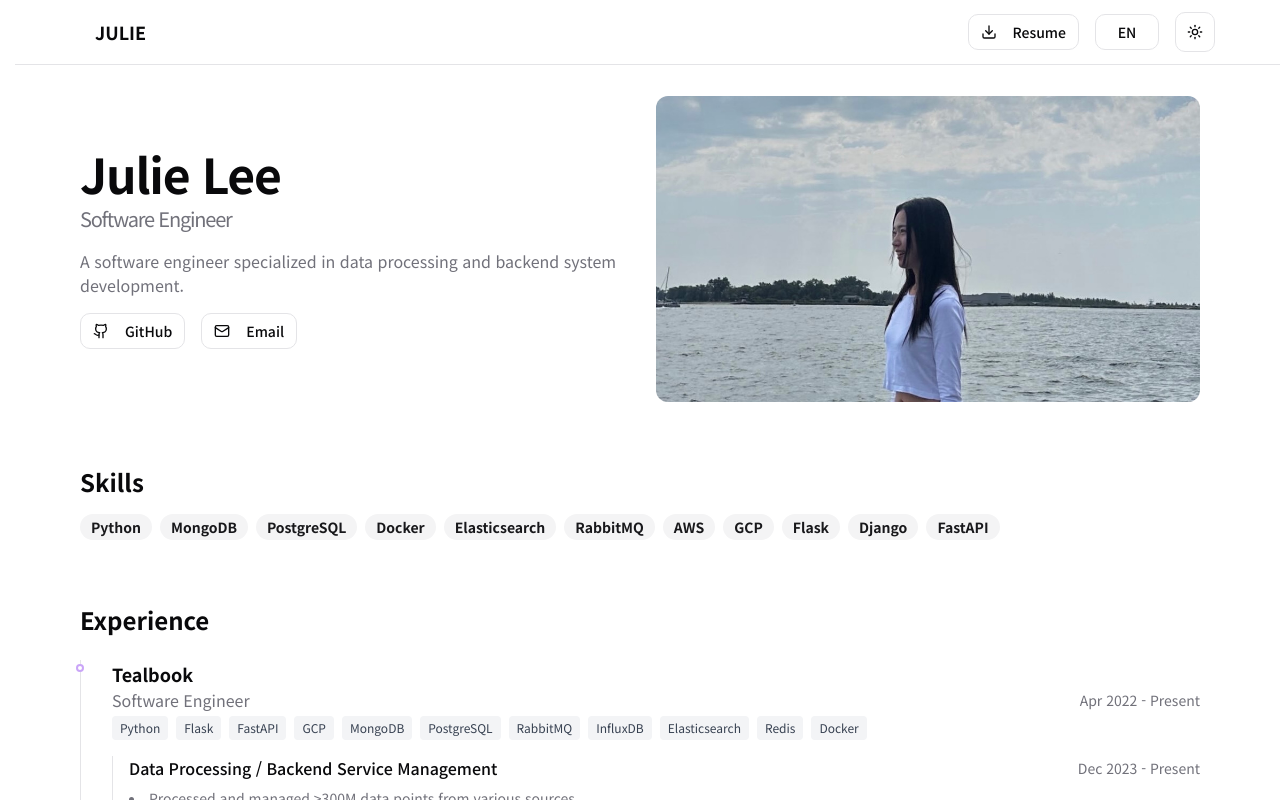
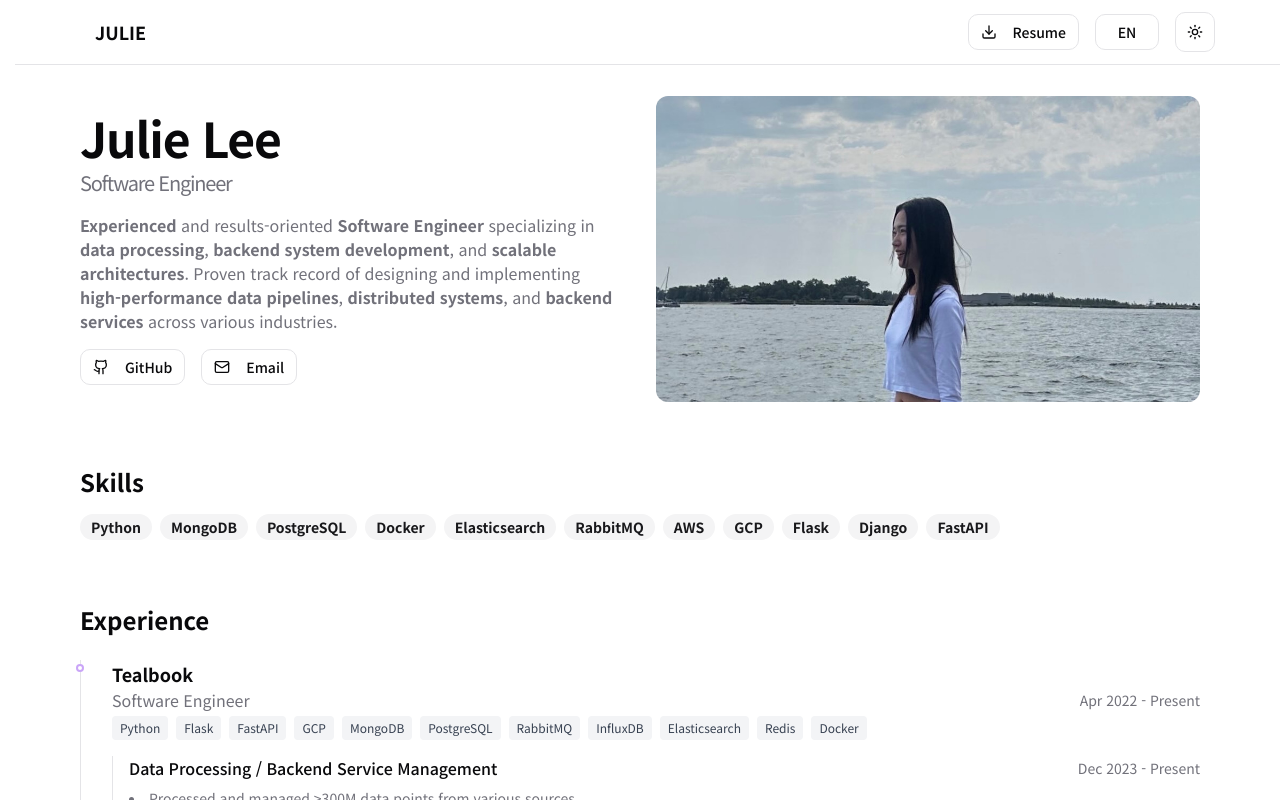
Before and after one commit to julielee9067/julie, a Next.js app: page / in a window 1280 px wide. Both pictures are taken after a click on the button "KO". Shown: the top 800 px of the page. Built offline with nearby package versions, Linux system fonts and the light colour scheme.

Commit message:
Update profile summaryh (#19)
Co-authored-by: Julie Lee <elee661@gatech.edu>

```diff
--- a/app/page.tsx
+++ b/app/page.tsx
@@ -40,28 +40,40 @@ export default function Home() {
               <span className="block text-lg md:text-xl font-normal text-muted-foreground mt-2">{t("role")}</span>
             </h1>
             <p className="text-muted-foreground max-w-[600px]">
-              {language === "ko"
-                ? "데이터 프로세싱과 백엔드 시스템 개발에 전문성을 가진 소프트웨어 엔지니어입니다."
-                : "A software engineer specialized in data processing and backend system development."}
+              {language === "ko" ? (
+                  <>
+                    경험이 풍부한 <strong>소프트웨어 엔지니어</strong>로서, <strong>데이터 처리</strong>, <strong>백엔드 시스템 개발</strong> 및 <strong>확장 가능한 아키텍처</strong>에 강점을 가지고 있습니다.
+                    다양한 산업에서 <strong>고성능 데이터 파이프라인</strong>과 <strong>분산 시스템</strong>, <strong>백엔드 서비스</strong>를 설계하고 구축한 탄탄한 경험을 바탕으로,
+                    안정적이고 효율적인 시스템을 만들어가는 데 집중하고 있습니다.
+                  </>
+              ) : (
+                  <>
+                    <strong>Experienced</strong> and results-oriented <strong>Software Engineer</strong> specializing in
+                    <strong> data processing</strong>, <strong>backend system development</strong>, and
+                    <strong> scalable architectures</strong>. Proven track record of designing and implementing
+                    <strong> high-performance data pipelines</strong>, <strong>distributed systems</strong>,
+                    and <strong>backend services</strong> across various industries.
+                  </>
+              )}
             </p>
             <div className="flex gap-4">
               <Link href="https://github.com/julielee9067" target="_blank">
                 <Button variant="outline" size="sm">
-                  <Github className="w-4 h-4 mr-2" />
+                  <Github className="w-4 h-4 mr-2"/>
                   GitHub
                 </Button>
               </Link>
               <Link href="mailto:julielee9067@gmail.com">
                 <Button variant="outline" size="sm">
-                  <Mail className="w-4 h-4 mr-2" />
+                  <Mail className="w-4 h-4 mr-2"/>
                   Email
                 </Button>
               </Link>
             </div>
           </div>
           <div className="relative aspect-square md:aspect-video">
-            <Image     src={`${basePath}/assets/user-photo.jpg`}
-                       alt="Profile" fill className="object-cover rounded-lg" priority />
+            <Image src={`${basePath}/assets/user-photo.jpg`}
+                   alt="Profile" fill className="object-cover rounded-lg" priority/>
           </div>
         </section>
 
@@ -69,16 +81,16 @@ export default function Home() {
           <h2 className="text-2xl font-semibold">{t("sections.skills")}</h2>
           <div className="flex flex-wrap gap-2">
             {skills.map((skill) => (
-              <Badge key={skill} variant="secondary" className="text-sm">
-                {skill}
-              </Badge>
+                <Badge key={skill} variant="secondary" className="text-sm">
+                  {skill}
+                </Badge>
             ))}
           </div>
         </section>
-        <Experiences language={language} t={t} />
-        <Projects language={language} t={t} />
-        <Educations language={language} t={t} />
-        <Blogs language={language} t={t} />
+        <Experiences language={language} t={t}/>
+        <Projects language={language} t={t}/>
+        <Educations language={language} t={t}/>
+        <Blogs language={language} t={t}/>
       </div>
     </main>
   )
```
